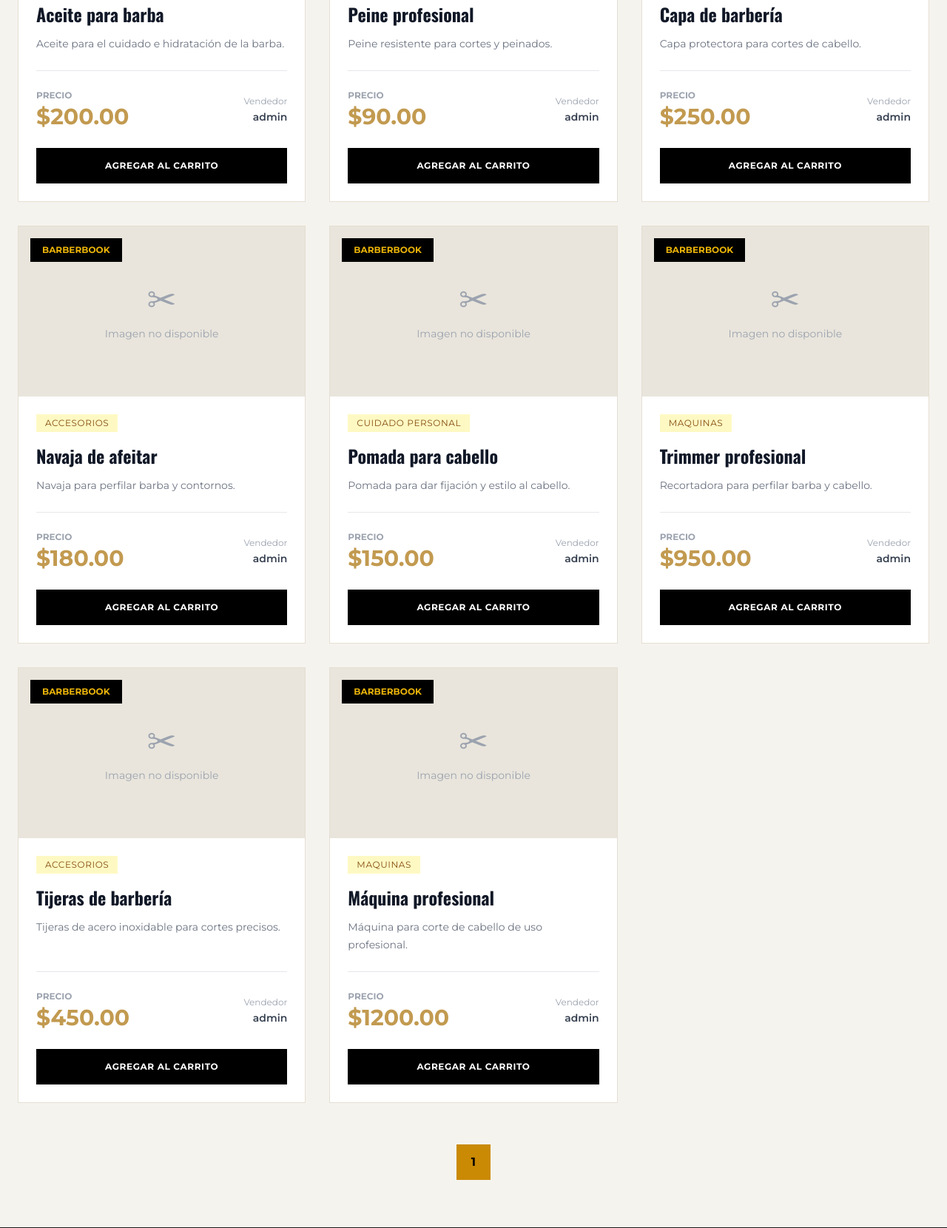
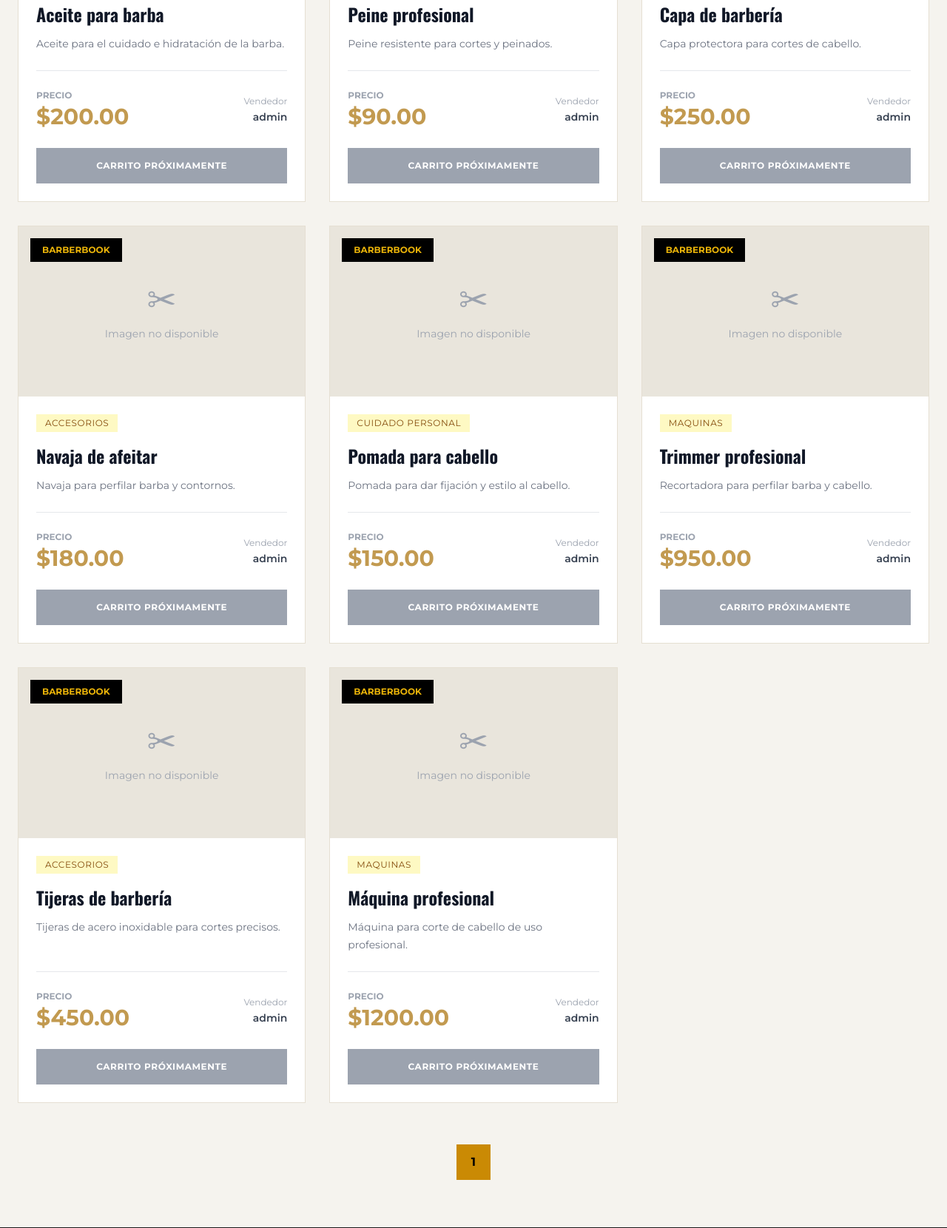
Before and after one commit to anjel16/barberbook_main, a Django app: page / in a window 1280 px wide. Shown: the part 1448-3108 px from the top of the page at 74% size. Run offline with Django 5.2, Linux system fonts and the light colour scheme; a user stored in the database is signed in; data comes from the database, SQL or seed files in the repository; some libraries are stand-ins or nearby versions.

Commit message:
sprint 2

```diff
--- a/store/templates/store/base.html
+++ b/store/templates/store/base.html
@@ -7,8 +7,10 @@
 
     <title>{% block title %}BarberBook{% endblock %}</title>
 
+    <!-- Tailwind CSS -->
     <script src="https://cdn.tailwindcss.com"></script>
 
+    <!-- Tipografías -->
     <link href="https://fonts.googleapis.com/css2?family=Oswald:wght@400;500;600;700&family=Montserrat:wght@400;500;600;700&display=swap" rel="stylesheet">
 
     <style>
@@ -61,20 +63,24 @@
 
     <!-- NAVEGACIÓN -->
     <header class="bg-[#171717] shadow-lg sticky top-0 z-50">
+
         <div class="max-w-7xl mx-auto px-6 py-5 flex flex-wrap justify-between items-center gap-4">
 
-        <a href="/" class="brand text-3xl font-bold tracking-wider text-white">
+            <!-- LOGO -->
+            <a href="{% url 'home' %}" class="brand text-3xl font-bold tracking-wider text-white">
                 BARBER<span class="gold-text">BOOK.</span>
             </a>
 
+            <!-- MENÚ -->
             <nav class="flex items-center gap-5 flex-wrap">
 
-            <a href="/" class="nav-link text-gray-300 text-sm font-semibold">
+                <a href="{% url 'home' %}" class="nav-link text-gray-300 text-sm font-semibold">
                     INICIO
                 </a>
 
-            <a href="{% url 'cart_detail' %}" class="nav-link text-gray-300 text-sm font-semibold">
-                CARRITO
+                <!-- Catálogo -->
+                <a href="{% url 'home' %}#catalogo" class="nav-link text-gray-300 text-sm font-semibold">
+                    CATÁLOGO
                 </a>
 
                 {% if user.is_authenticated and user.is_seller %}
@@ -89,8 +95,10 @@
                         Hola, <span class="gold-text">{{ user.username }}</span>
                     </span>
 
+                    <!-- CERRAR SESIÓN -->
                     <form method="POST" action="{% url 'logout' %}">
                         {% csrf_token %}
+
                         <button type="submit"
                             class="border border-yellow-600 text-yellow-500 px-5 py-2 text-xs font-bold hover:bg-yellow-600 hover:text-black transition">
                             CERRAR SESIÓN
@@ -99,11 +107,13 @@
 
                 {% else %}
 
+                    <!-- INICIAR SESIÓN -->
                     <a href="{% url 'login' %}"
                         class="nav-link text-gray-300 text-sm font-semibold">
                         INICIAR SESIÓN
                     </a>
 
+                    <!-- REGISTRO -->
                     <a href="{% url 'register' %}"
                         class="gold-button px-5 py-3 text-xs font-bold tracking-wider">
                         CREAR CUENTA
@@ -112,13 +122,16 @@
                 {% endif %}
 
             </nav>
+
         </div>
     </header>
 
     <!-- CONTENIDO PRINCIPAL -->
     <main class="min-h-screen">
+
         {% block content %}
         {% endblock %}
+
     </main>
 
     <!-- PIE DE PÁGINA -->
--- a/store/templates/store/home.html
+++ b/store/templates/store/home.html
@@ -66,6 +66,7 @@
 
 <!-- PORTADA -->
 <section class="hero-barber text-white px-6 py-20 md:py-28">
+
     <div class="max-w-7xl mx-auto grid md:grid-cols-2 gap-12 items-center">
 
         <div>
@@ -105,6 +106,7 @@
 <section class="max-w-7xl mx-auto px-6 mt-14">
 
     <div class="flex flex-col md:flex-row justify-between md:items-end gap-5 mb-7">
+
         <div>
             <span class="gold font-bold uppercase tracking-widest text-xs">
                 Encuentra lo que necesitas
@@ -118,6 +120,7 @@
         <p class="text-gray-500 text-sm">
             Calidad profesional para tu barbería.
         </p>
+
     </div>
 
     <form method="GET"
@@ -163,6 +166,7 @@
 <section id="catalogo" class="max-w-7xl mx-auto px-6 py-16">
 
     <div class="flex flex-wrap justify-between items-center mb-10 gap-4">
+
         <div>
             <span class="gold text-xs uppercase tracking-[4px] font-bold">
                 Nuestra selección
@@ -176,26 +180,35 @@
         <span class="text-gray-500 text-sm">
             Productos disponibles
         </span>
+
     </div>
 
+    <!-- PRODUCTOS -->
     <div class="grid grid-cols-1 sm:grid-cols-2 lg:grid-cols-3 gap-8">
 
         {% for product in products %}
 
         <article class="product-card flex flex-col">
 
+            <!-- IMAGEN -->
             <div class="product-image relative">
 
                 {% if product.image %}
+
                     <img src="{{ product.image.url }}"
                          alt="{{ product.name }}">
+
                 {% else %}
+
                     <div class="h-full flex items-center justify-center text-gray-400">
                         <div class="text-center">
                             <span class="text-5xl">✂</span>
-                            <p class="mt-3 text-sm">Imagen no disponible</p>
+                            <p class="mt-3 text-sm">
+                                Imagen no disponible
+                            </p>
                         </div>
                     </div>
+
                 {% endif %}
 
                 <span class="absolute top-4 left-4 bg-black text-yellow-500 text-xs font-bold px-4 py-2 uppercase">
@@ -204,14 +217,19 @@
 
             </div>
 
+            <!-- INFORMACIÓN -->
             <div class="p-6 flex flex-col flex-grow">
 
                 <div class="flex flex-wrap gap-2 mb-4">
+
                     {% for cat in product.categories.all %}
+
                         <span class="text-xs uppercase tracking-wider text-yellow-800 bg-yellow-100 px-3 py-1">
                             {{ cat.name }}
                         </span>
+
                     {% endfor %}
+
                 </div>
 
                 <h3 class="text-2xl font-bold text-gray-900">
@@ -223,6 +241,7 @@
                 </p>
 
                 <div class="border-t border-gray-200 mt-6 pt-5">
+
                     <div class="flex justify-between items-center">
 
                         <div>
@@ -246,22 +265,29 @@
                         </div>
 
                     </div>
+
                 </div>
 
             </div>
 
+            <!-- BOTONES -->
             <div class="px-6 pb-6 flex flex-col gap-3">
 
                 {% if user.is_authenticated %}
-                    <a href="{% url 'add_to_cart' product.id %}"
-                       class="block text-center bg-black text-white py-4 font-bold uppercase text-xs tracking-wider hover:bg-yellow-700 transition">
-                        Agregar al carrito
-                    </a>
+
+                    <button type="button"
+                        disabled
+                        class="block w-full text-center bg-gray-400 text-white py-4 font-bold uppercase text-xs tracking-wider cursor-not-allowed">
+                        Carrito próximamente
+                    </button>
+
                 {% else %}
+
                     <a href="{% url 'login' %}"
                        class="block text-center bg-black text-white py-4 font-bold uppercase text-xs tracking-wider hover:bg-yellow-700 transition">
                         Inicia sesión para comprar
                     </a>
+
                 {% endif %}
 
             </div>
@@ -271,6 +297,7 @@
         {% empty %}
 
         <div class="col-span-full text-center py-20 bg-white border border-gray-200">
+
             <span class="text-5xl">✂</span>
 
             <h3 class="text-2xl font-bold mt-5">
@@ -280,6 +307,7 @@
             <p class="text-gray-500 mt-3">
                 Intenta buscar con otro nombre o selecciona otra categoría.
             </p>
+
         </div>
 
         {% endfor %}
@@ -288,13 +316,16 @@
 
     <!-- PAGINACIÓN -->
     {% if page_obj %}
+
     <div class="flex justify-center items-center gap-5 mt-14">
 
         {% if page_obj.has_previous %}
+
             <a href="?page={{ page_obj.previous_page_number }}&q={{ request.GET.q|urlencode }}&category={{ request.GET.category|urlencode }}"
                class="border border-gray-400 px-5 py-3 text-sm font-bold hover:bg-black hover:text-white transition">
                 ANTERIOR
             </a>
+
         {% endif %}
 
         <span class="bg-yellow-600 text-black font-bold px-5 py-3">
@@ -302,13 +333,16 @@
         </span>
 
         {% if page_obj.has_next %}
+
             <a href="?page={{ page_obj.next_page_number }}&q={{ request.GET.q|urlencode }}&category={{ request.GET.category|urlencode }}"
                class="border border-gray-400 px-5 py-3 text-sm font-bold hover:bg-black hover:text-white transition">
                 SIGUIENTE
             </a>
+
         {% endif %}
 
     </div>
+
     {% endif %}
 
 </section>
```
Lines whose indentation alone changed are shown as unchanged.
